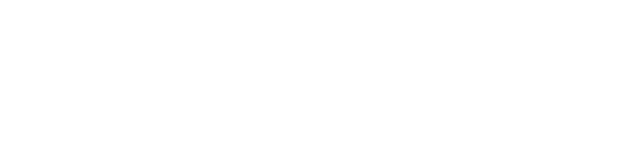
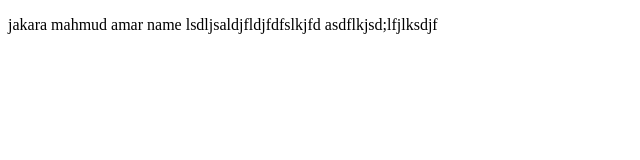
Before and after one commit to jakaria9499/my-first-github-repo, a plain HTML site: page index.html in a window 1280 px wide. Shown: the whole page, without its empty margins (0-640 px from the left). Drawn offline with Linux system fonts and the light colour scheme.

Commit message:
some modification

```diff
--- a/index.html
+++ b/index.html
@@ -6,6 +6,9 @@
     <title>my first website</title>
 </head>
 <body>
+    <p>jakara mahmud amar name lsdljsaldjfldjfdfslkjfd
+        asdflkjsd;lfjlksdjf
 
+    </p>
 </body>
 </html>
```
